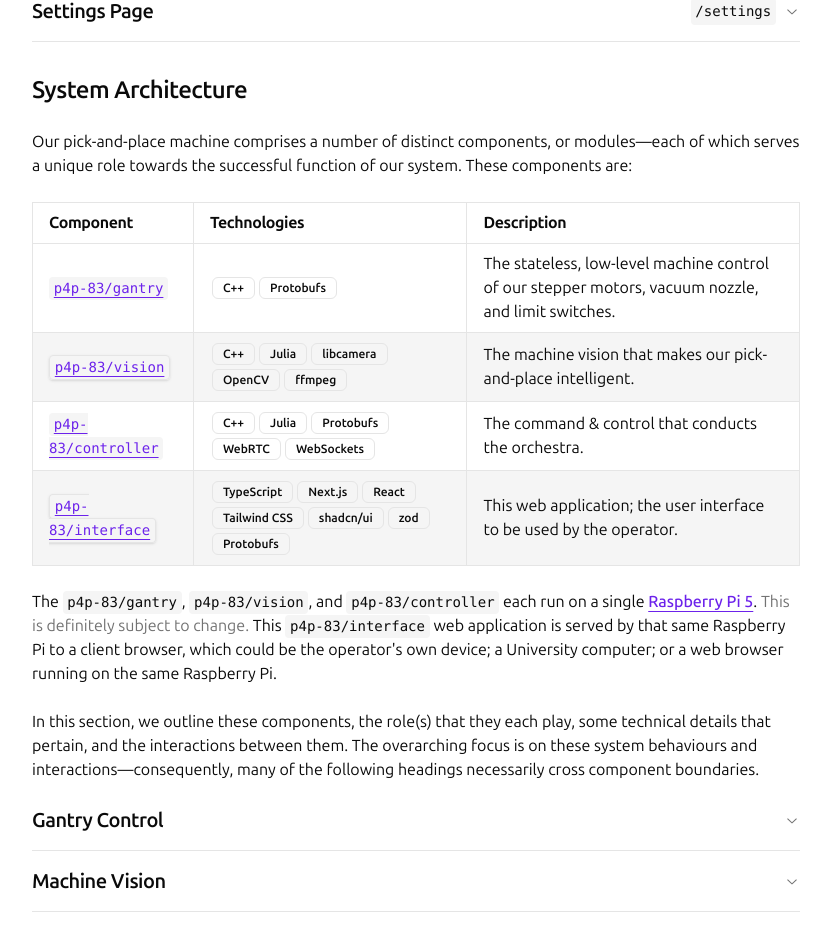
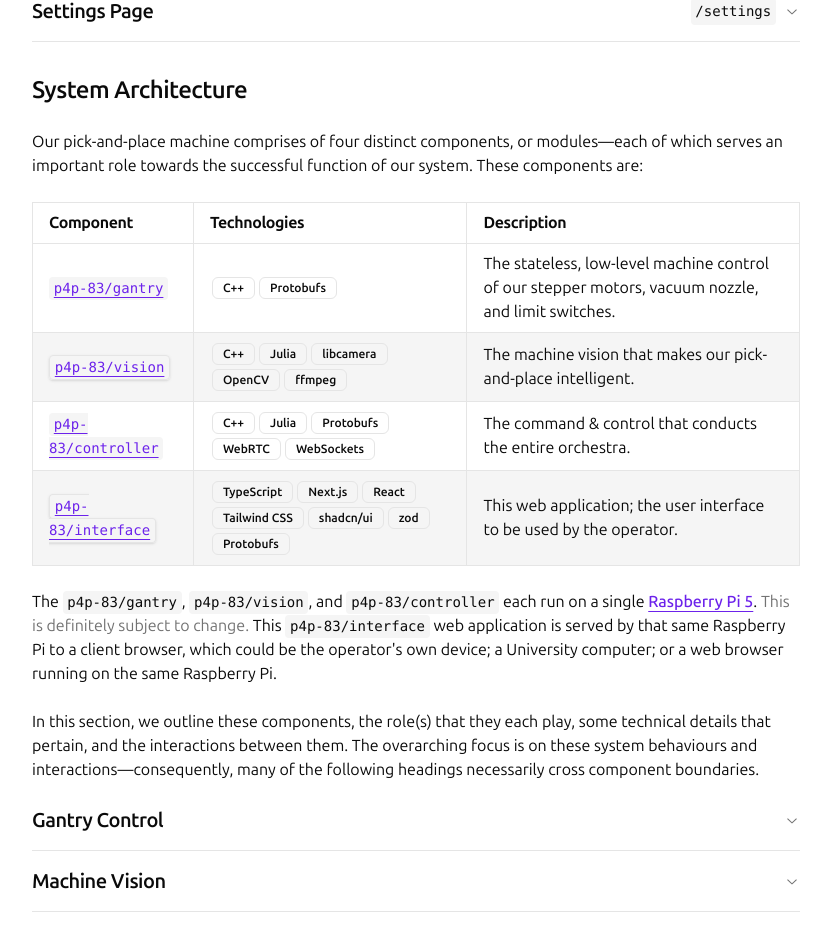
Before and after one commit to p4p-83/interface, a Next.js app in the folder client/: page /learn in a window 1280 px wide. Shown: the part 1116-2044 px from the top of the page, without its empty margins (224-1055 px from the left). Built offline with nearby package versions, Linux system fonts and the light colour scheme.

Commit message:
feat: :speech_balloon: minor edits to wording

```diff
--- a/client/src/app/learn/page.tsx
+++ b/client/src/app/learn/page.tsx
@@ -586,7 +586,7 @@ function SystemArchitecture() {
       <TypographyH3>System Architecture</TypographyH3>
 
       <TypographyP>
-        Our pick-and-place machine comprises a number of distinct components, or modules—each of which serves a unique role towards the successful function of our system.
+        Our pick-and-place machine comprises of four distinct components, or modules—each of which serves an important role towards the successful function of our system.
         These components are:
       </TypographyP>
 
@@ -642,7 +642,7 @@ function SystemArchitecture() {
               </span>
             </TypographyTableDataCell>
             <TypographyTableDataCell>
-              The command & control that conducts the orchestra.
+              The command & control that conducts the entire orchestra.
             </TypographyTableDataCell>
           </TypographyTableRow>
 
```
